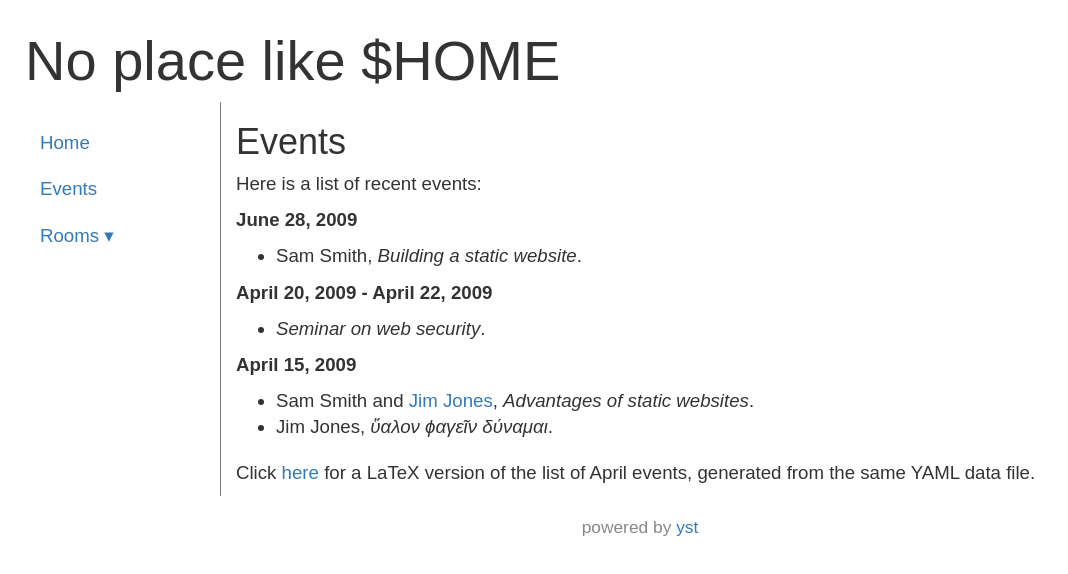
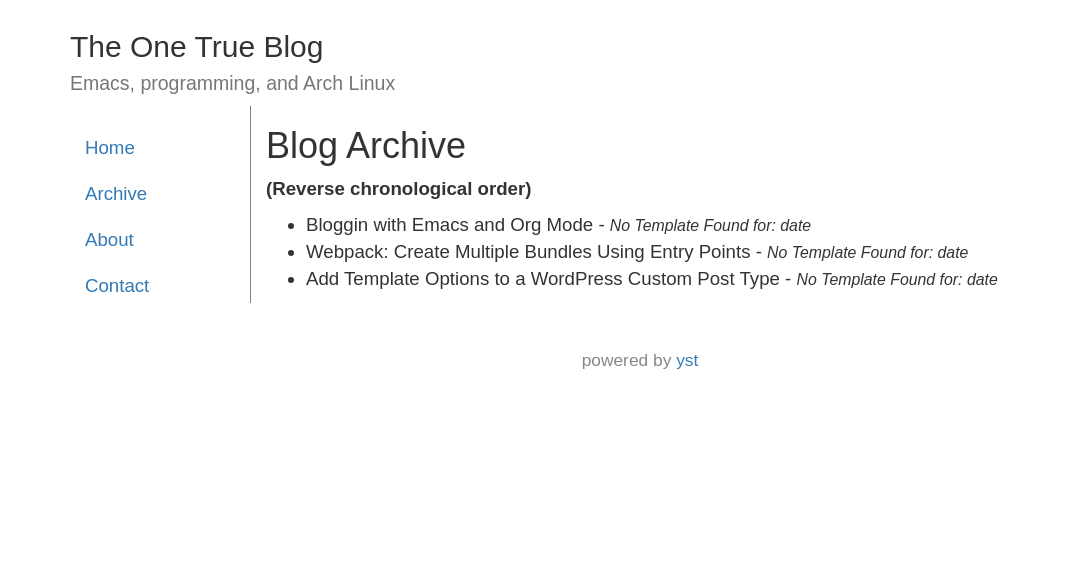
Before and after one commit to robinj/CodyReichert.github.io, a plain HTML site: page archive.html in a window 1280 px wide. Shown: the whole page, without its empty margins (0-1068 px from the left). Drawn offline with nearby package versions, Linux system fonts and the light colour scheme.

Commit message:
Start config - remove unused files - stub out a few blogs

```diff
--- a/events.html
+++ b/archive.html
@@ -4,7 +4,7 @@
     <meta charset="utf-8">
     <meta name="viewport" content="width=device-width, initial-scale=1.0">
     <meta http-equiv="X-UA-Compatible" content="IE=edge">
-    <title>No place like $HOME - Events</title>
+    <title>The One True Blog - Archive</title>
     <!--[if lt IE 9]>
         <script src="https://oss.maxcdn.com/libs/html5shiv/3.7.0/html5shiv.js"></script>
         <script src="https://oss.maxcdn.com/libs/respond.js/1.4.2/respond.min.js"></script>
@@ -23,9 +23,15 @@
     <link rel="stylesheet" type="text/css" media="print" href="css/print.css" />
   </head>
   <body>
-    <div class="container-fluid">
+    <div class="container">
       <header>
-        <h1>No place like $HOME</h1>
+        <h2>
+          The One True Blog
+          <small>
+            <br/>
+            Emacs, programming, and Arch Linux
+          </small>
+        </h2>
       </header>
       <div class="row">
         <nav id="navbar" class="navbar nav navbar-default col-md-2">
@@ -39,28 +45,17 @@
             </button>
           </div>
           <div class="navbar-collapse collapse">
-            <ul class="nav tree"><li><a href="index.html">Home</a></li><li class="current"><a href="events.html">Events</a></li><li><a class="tree-toggle nav-header">Rooms</a><ul class="nav tree"><li><a href="room101.html">Room 101</a></li><li><a href="room203.html">Room 203</a></li></ul></li></ul>
+            <ul class="nav tree"><li><a href="index.html">Home</a></li><li class="current"><a href="archive.html">Archive</a></li><li><a href="about.html">About</a></li><li><a href="contact.html">Contact</a></li></ul>
           </div>
         </nav>
         <main role="main" class="col-md-10">
-          <h1 id="events">Events</h1>
-<p>Here is a list of recent events:</p>
-<dl>
-<p><strong>June 28, 2009</strong></p>
+          <h1 id="blog-archive">Blog Archive</h1>
+<p><strong>(Reverse chronological order)</strong></p>
 <ul>
-<li>Sam Smith, <em>Building a static website</em>.</li>
+<li>Bloggin with Emacs and Org Mode - <i><small>No Template Found for: date</small></i></li>
+<li>Webpack: Create Multiple Bundles Using Entry Points - <i><small>No Template Found for: date</small></i></li>
+<li>Add Template Options to a WordPress Custom Post Type - <i><small>No Template Found for: date</small></i></li>
 </ul>
-<p><strong>April 20, 2009 - April 22, 2009</strong></p>
-<ul>
-<li><em>Seminar on web security</em>.</li>
-</ul>
-<p><strong>April 15, 2009</strong></p>
-<ul>
-<li>Sam Smith and <a href="http://foo.bar/baz">Jim Jones</a>, <em>Advantages of static websites</em>.</li>
-<li>Jim Jones, <em>ὕαλον ϕαγεῖν δύναμαι</em>.</li>
-</ul>
-</dl>
-<p>Click <a href="april_events.tex">here</a> for a LaTeX version of the list of April events, generated from the same YAML data file.</p>
         </main>
       </div>
       <footer>
```
Also changed, not shown: about.html (renamed from room101.html, +12 -11 lines), contact.html (renamed from room203.html, +15 -9 lines), index.html (+15 -16 lines), 1 other file.
